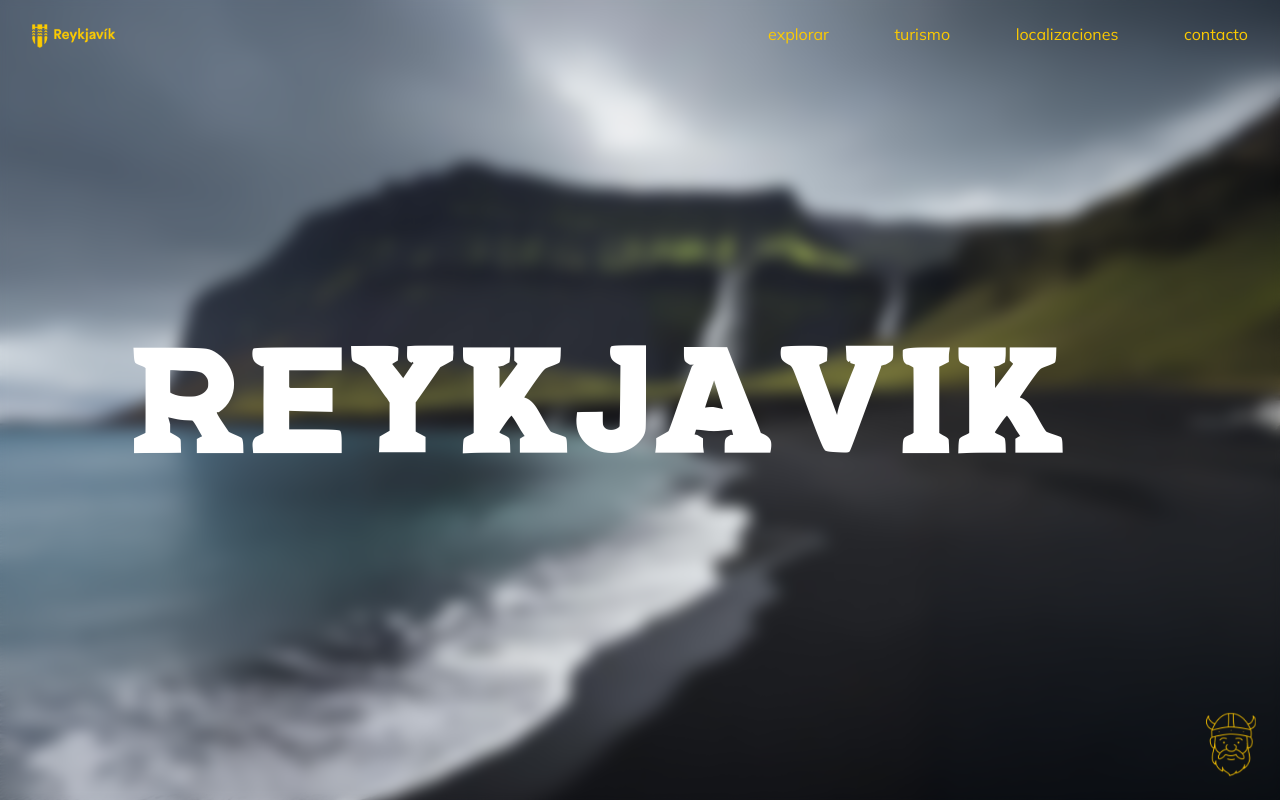
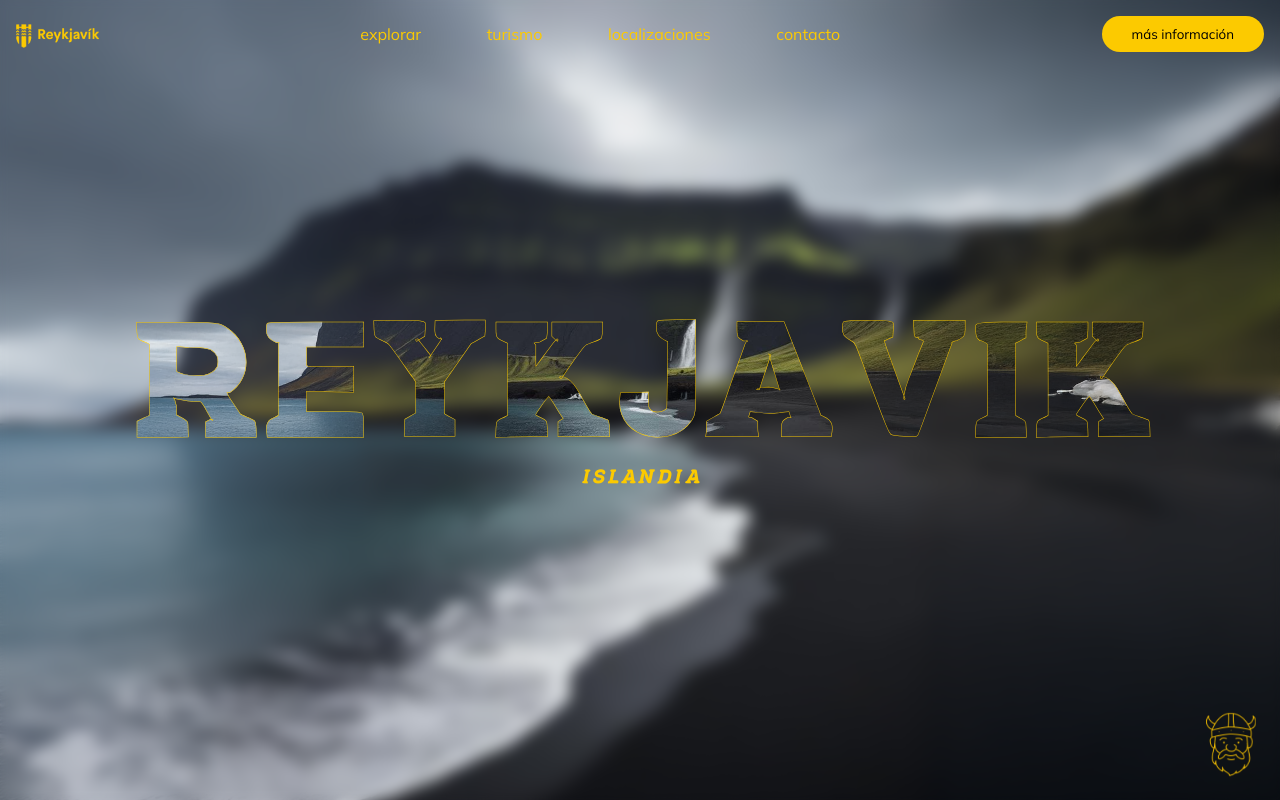
Before and after one commit to eemmalb/WEBCIUDAD-EmmaLagoBanda, a plain HTML site: page index.html in a window 1280 px wide. Shown: the top 800 px of the page. Drawn offline with Linux system fonts and the light colour scheme.

Commit message:
Vuelta a diseño inicial

```diff
--- a/index.html
+++ b/index.html
@@ -44,9 +44,9 @@
                             </li>
                         </ul>
                     </div>
-                    <!-- <button>
+                    <button>
                         <p>más información</p>
-                    </button> -->
+                    </button>
                 </nav>
 
                 <div class="back-img"></div>
@@ -59,10 +59,10 @@
                     <h1 class="hero-title" data-text="REYKJAVIK">REYK</h1>
                     <h1 class="hero-title" data-text="REYKJAVIK">JAVIK</h1>
                   </div>
+
+                  <h2>islandia</h2>
+                  <!-- <i class="fa-solid fa-arrow-down"></i> -->
                 </div>
-
-                <h2>islandia</h2>
-                <!-- <i class="fa-solid fa-arrow-down"></i> -->
 
                 <div class="AsistenteVirtual">
                   <figure>
--- a/styles.css
+++ b/styles.css
@@ -65,7 +65,7 @@ video {
     display: flex;
     justify-content: space-between;
     align-items: center;
-    padding: 0 2em;
+    padding: 0 1em;
     z-index: 5;
     margin-top: 10px;
 }
@@ -154,18 +154,17 @@ header {
 }
 
 .back-img-text h1 {
-    font-size: clamp(4rem, 11vw, 11rem);
+    font-size: clamp(5rem, 12vw, 12rem);
     margin: 0;
-    /* background-image: url(./media/img/IntroImage.webp);
+    background-image: url(./media/img/IntroImage.webp);
     background-size: cover;
     background-position: center;
-    background-attachment: fixed;
+    background-attachment: fixed; /* para que coincida con el fondo */
     color: transparent;
     background-clip: text;
     -webkit-text-stroke-width: 0.5px;
-    -webkit-text-stroke-color: var(--color-primario); */
+    -webkit-text-stroke-color: var(--color-primario);
     font-family: var(--font-primary);
-    color: var(--color-secundario);
 }
 
 .titulo-movil {
```
